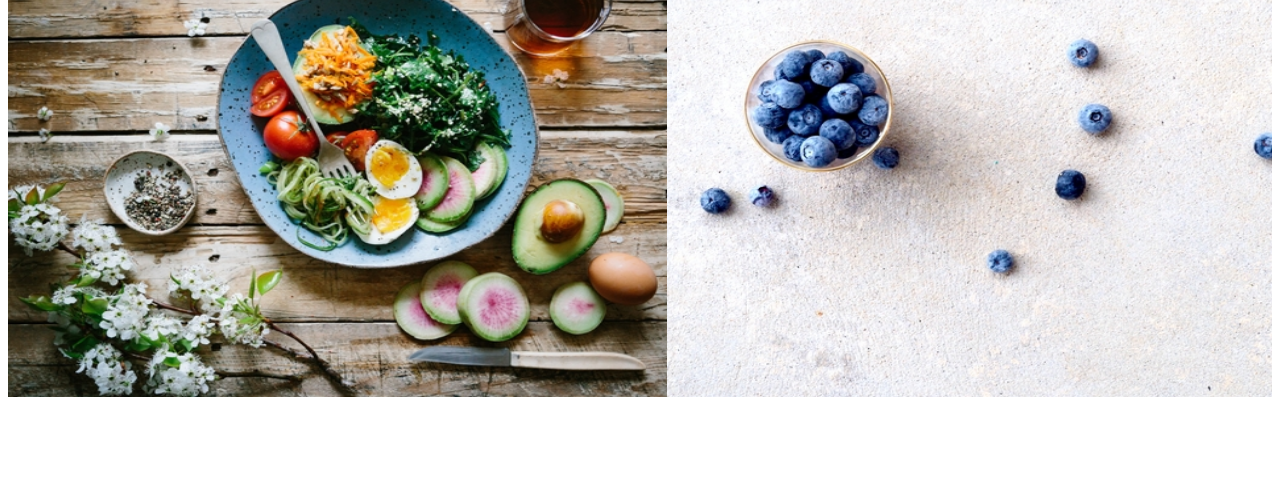
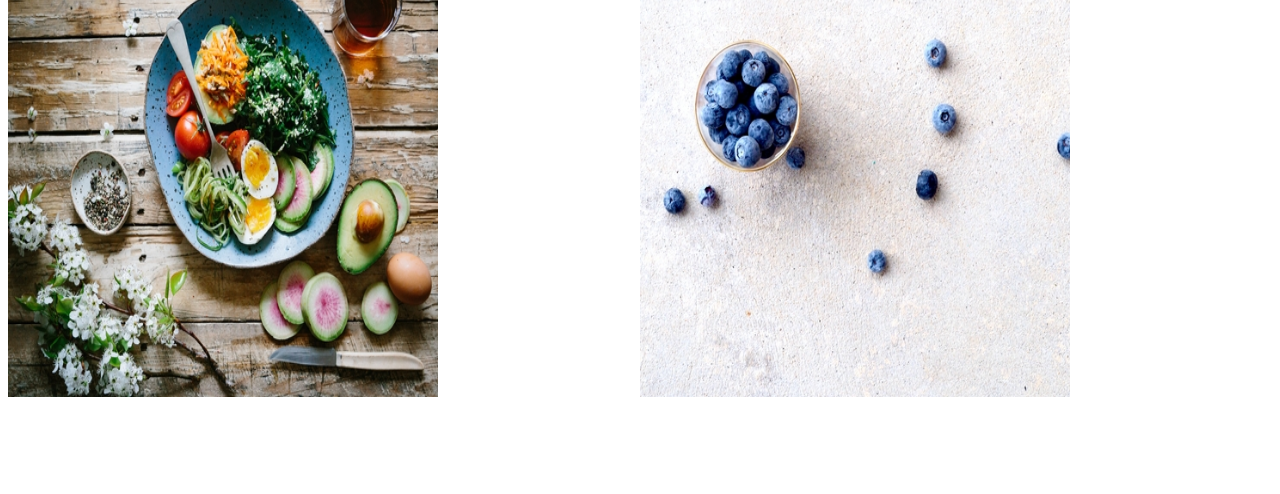
Before and after one commit to maylinabull/Web-Fundamentals-WDD-130, a plain HTML site: page health/index.html in a window 1280 px wide. Shown: the part 163-657 px from the top of the page. Drawn offline with Linux system fonts and the light colour scheme.

Commit message:
this isn't working

```diff
--- a/health/styles/style.css
+++ b/health/styles/style.css
@@ -31,7 +31,7 @@ nav {
 }
 #home-img1, #home-img2 {
     height: 400px;
-    width: 100%;
+    width: 430px;
 }
 #home-grid {
     display: grid;
```
